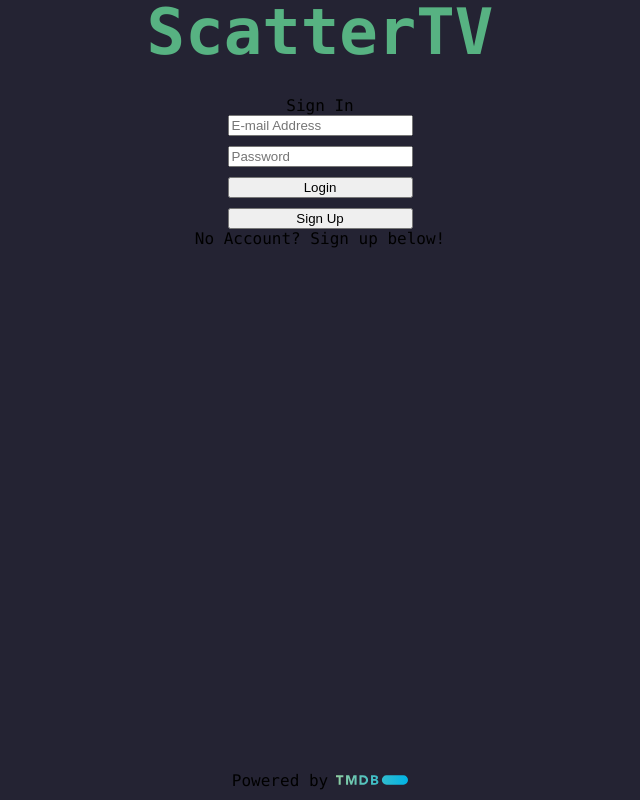
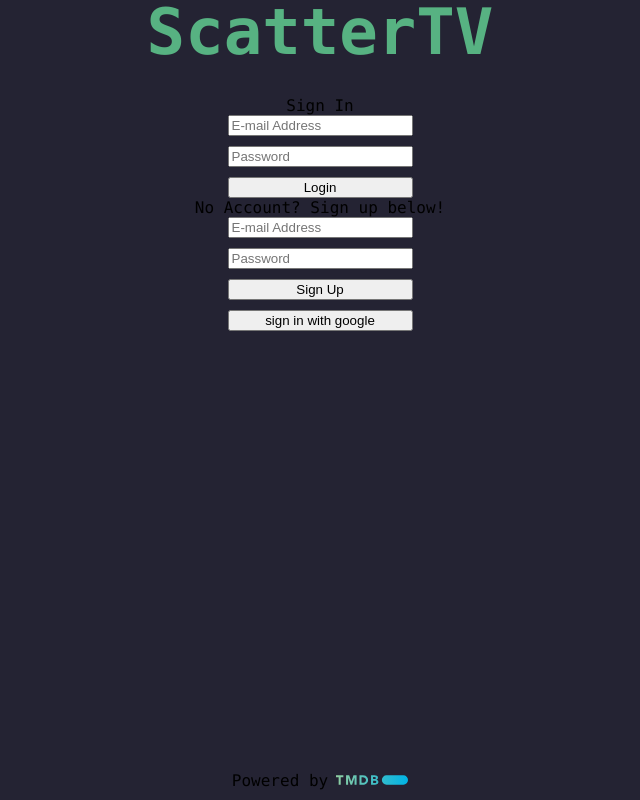
Before and after one commit to ckclassrooms/final-project-proposal-scattertv, a Next.js app in the folder scattertv/: page /login in a window 1280 px wide. Shown: the whole page, without its empty margins (320-960 px from the left). Built offline with nearby package versions, Linux system fonts and the light colour scheme.

Commit message:
Google SSO added

```diff
--- a/scattertv/pages/login.tsx
+++ b/scattertv/pages/login.tsx
@@ -1,12 +1,14 @@
 import Head from 'next/head'
 import Image from 'next/image'
 import styles from '../styles/Home.module.css'
-import React, { useState } from 'react'
+import React, { useEffect, useState } from 'react'
 import axios from "axios";
 import { useRouter } from 'next/router'
 import { initializeApp } from 'firebase/app';
-import {getFirestore, doc, setDoc } from "firebase/firestore";
-import { getAuth, createUserWithEmailAndPassword, signInWithEmailAndPassword } from "firebase/auth";
+import {getFirestore, doc,addDoc, setDoc, collection, Firestore, initializeFirestore, updateDoc } from "firebase/firestore";
+import { getAuth, createUserWithEmailAndPassword, signInWithEmailAndPassword, onAuthStateChanged, signInWithPopup } from "firebase/auth";
+import { GoogleAuthProvider , getAdditionalUserInfo} from "firebase/auth";
+
 export async function getStaticProps() {
   return {
     props: { title: 'My Title', content: '...' }
@@ -27,26 +29,29 @@ const firebaseConfig = {
 const app = initializeApp(firebaseConfig);
 const db = getFirestore(app);
 const auth = getAuth(app);
+const provider = new GoogleAuthProvider();
+
+async function initalUserSetup(uid){
+  try {
+    let userDoc = await doc(db, 'users', uid)
+    await setDoc(userDoc, {
+          shows: [],
+        });
+
+  } catch (e) {
+    console.error("Error adding document: ", e);
+  }
+
+}
 
 function firebaseSignUp(email,password): boolean{
     createUserWithEmailAndPassword(auth, email, password)
     .then(async (userCredential) => {
       // Signed in
       const user = userCredential.user;
-
-      console.log("Signed in as ", user)
       // Create firebase entry for user storage
-        try {
-            await setDoc(doc(db, "users", user.uid), {
-                'email': email,
-              });
-
-        } catch (e) {
-          console.error("Error adding document: ", e);
-        }
-
+      initalUserSetup(user.uid)
       return true
-
     })
     .catch((error) => {
       const errorCode = error.code;
@@ -113,10 +118,17 @@ function Home(title: String) {
     }
     return 'Show Found!'
   }
+  provider.addScope('https://www.googleapis.com/auth/contacts.readonly');
+  auth.languageCode = 'en';
+  provider.setCustomParameters({
+    'login_hint': 'user@example.com'
+  });
 
-  var showRes = showSearch
   return (
+
     <div>
+      <script src="https://accounts.google.com/gsi/client" async defer></script>
+
       <div className={styles.container}>
         <Head>
           <title>ScatterTV</title>
@@ -144,13 +156,52 @@ function Home(title: String) {
               }} >
             Login
           </button>
-          <button className="login__btn login__google" onClick={()=> {setSignIn(firebaseSignUp(email,password))}} >
-            Sign Up
-          </button>
         </div>
 
         <a>No Account? Sign up below!</a>
 
+        <div className = {styles.loginBox}>
+
+          <input type="text" placeholder="E-mail Address"
+                    value={email}
+                    onChange={(e) => setEmail(e.target.value)} />
+          <input type="password" placeholder="Password"
+                    value={password}
+                    onChange={(e) => setPassword(e.target.value)}
+          />
+          <button className="login__btn login__google" onClick={()=> {setSignIn(firebaseSignUp(email,password))}} >
+            Sign Up
+          </button>
+          <button onClick={()=>{
+              signInWithPopup(auth, provider)
+              .then((result) => {
+                // This gives you a Google Access Token. You can use it to access the Google API.
+                const credential = GoogleAuthProvider.credentialFromResult(result);
+                const token = credential.accessToken;
+                // The signed-in user info.
+                const user = result.user;
+                const { isNewUser } = getAdditionalUserInfo(result)
+                if(isNewUser){
+                  console.log("New User!")
+                  initalUserSetup(user.uid)
+                }
+                router.push('/')
+
+              }).catch((error) => {
+                // Handle Errors here.
+                const errorCode = error.code;
+                const errorMessage = error.message;
+                // The email of the user's account used.
+                const email = error.customData.email;
+                // The AuthCredential type that was used.
+                const credential = GoogleAuthProvider.credentialFromError(error);
+                console.log(error,errorMessage,errorCode)
+                // ...
+              });
+            }}>
+            sign in with google
+          </button>
+        </div>
 
         </main>
 
--- a/scattertv/pages/profile.tsx
+++ b/scattertv/pages/profile.tsx
@@ -48,8 +48,10 @@ function Home(title: String) {
         let firstDoc = await doc(db, "users", uid);
         const docSnap = await getDoc(firstDoc);
         let showsReceived = docSnap.data();
-        let addShow = true;
         let scrubbedShows = []
+        if (showsReceived === undefined){
+          return
+        }
         const result = showsReceived.shows.map((obj) => {
           scrubbedShows.push([obj.showName,obj.showID,obj.posterPath])
         })
```
